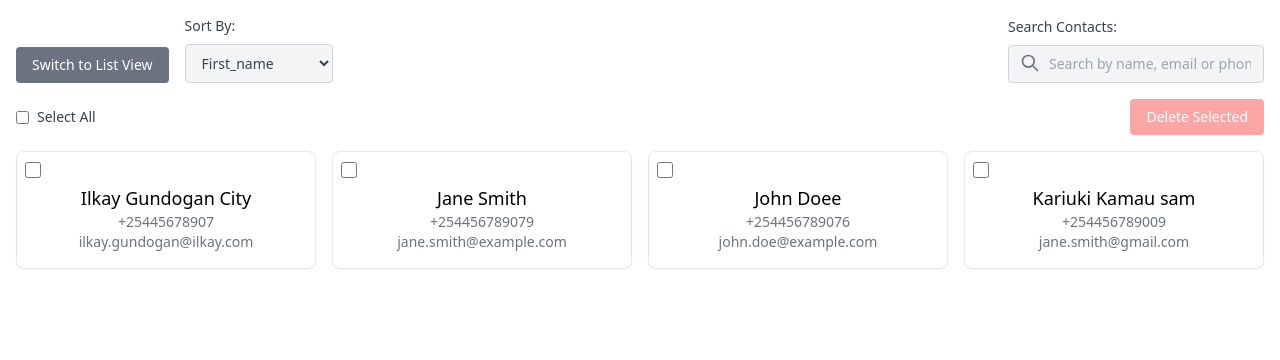
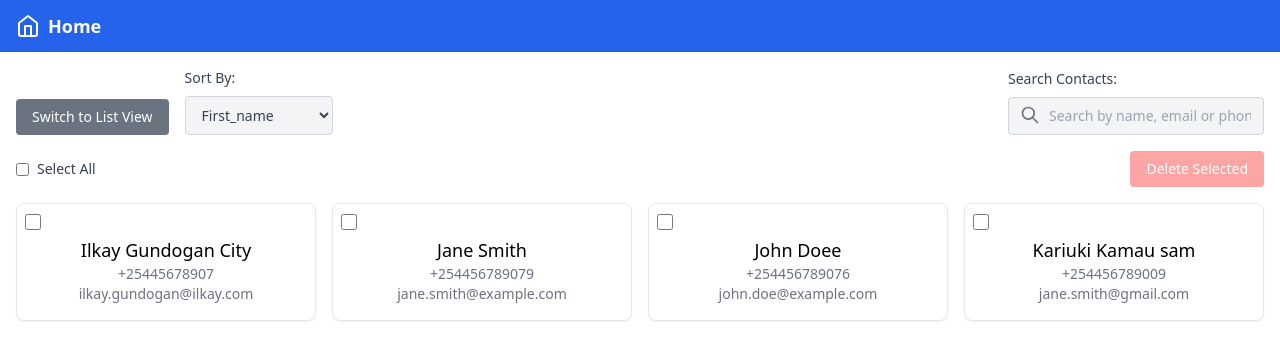
Before and after one commit to kipkemoibenard/phonebook-app, an Angular app: page /phonebook/contact-list in a window 1280 px wide. Shown: the top 360 px of the page. Built offline with nearby package versions, Linux system fonts and the light colour scheme; data requests are answered from the project's data file.

Commit message:
Add navbar and default homepage

```diff
--- a/db.json
+++ b/db.json
@@ -26,8 +26,7 @@
       "phone_number": "+25445678907",
       "physical_address": "786 Juja st, Juja, Kenya",
       "id": "3",
-      "is_deleted": true,
-      "contact_image": "https://pics.craiyon.com/2023-06-14/82614c9c770f4641af42a3617d1fb4b3.webp"
+      "is_deleted": false
     },
     {
       "first_name": "Jane",
--- a/src/app/app-routing.module.ts
+++ b/src/app/app-routing.module.ts
@@ -2,6 +2,7 @@ import { NgModule } from '@angular/core';
 import { RouterModule, Routes } from '@angular/router';
 
 const routes: Routes = [
+  { path: '', redirectTo: 'phonebook/contact-list', pathMatch: 'full' },
   { path: 'phonebook', loadChildren: () => import('./features/phonebook/phonebook.module').then(m => m.PhonebookModule)},
 ];
 
--- a/src/app/app.component.html
+++ b/src/app/app.component.html
@@ -1 +1,15 @@
+<div class="bg-blue-600">
+    <div class="container mx-auto px-4 py-3 flex items-center justify-between">
+        <div class="flex items-center space-x-2 text-white text-lg font-semibold">
+            <svg class="w-6 h-6" xmlns="http://www.w3.org/2000/svg" fill="none" viewBox="0 0 24 24"
+                stroke="currentColor">
+                <path stroke-linecap="round" stroke-linejoin="round" stroke-width="2"
+                    d="M3 9l9-7 9 7v11a2 2 0 01-2 2H5a2 2 0 01-2-2z" />
+                <path stroke-linecap="round" stroke-linejoin="round" stroke-width="2" d="M9 22V12h6v10" />
+            </svg>
+            <a [routerLink]="['/phonebook/contact-list']">Home</a>
+        </div>
+    </div>
+</div>
+
 <router-outlet></router-outlet>
```
